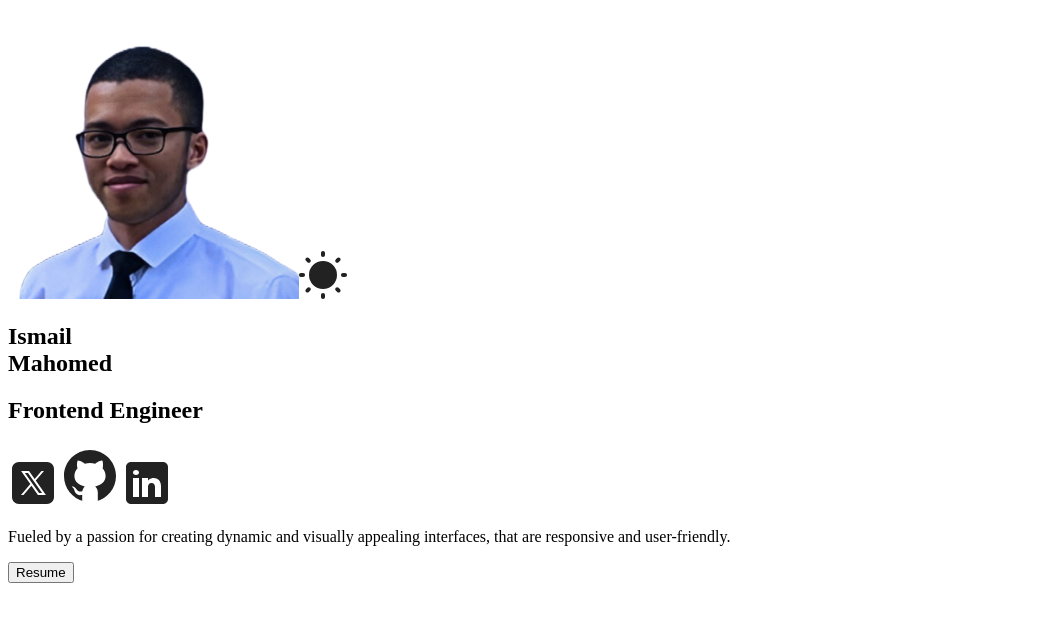
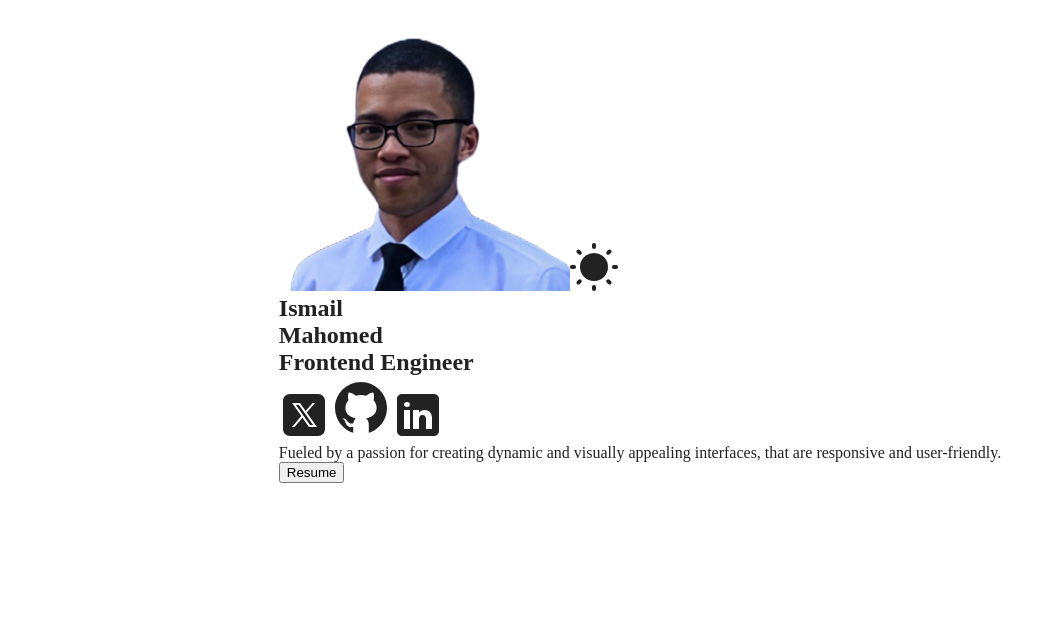
Before and after one commit to CTHartze/profile-portfolio-website, a React (Vite) app: page / in a window 1280 px wide. Shown: the top 622 px of the page, without its empty margins (0-1056 px from the left). Built offline with nearby package versions, Linux system fonts and the light colour scheme.

Commit message:
toggleTheme / theme switch styling

```diff
--- a/src/App.css
+++ b/src/App.css
@@ -0,0 +1,41 @@
+:root {
+  --background-color: #fff;
+  --btn-color: #0987f2;
+  --btn-text-color: #fff;
+  --project-card-bg: #ffffff00;
+  --text-color: #222;
+  --form-text-color: #555;
+  --footer-text-color: #888;
+}
+
+[data-theme="dark"] {
+  --background-color: #222;
+  --btn-color: #fff;
+  --btn-text-color: #222;
+  --project-card-bg: #fff;
+  --text-color: #fff;
+  --form-text-color: #fff;
+  --footer-text-color: #bbb;
+}
+
+body {
+  background-color: var(--background-color);
+  display: flex;
+  justify-content: center;
+  margin: 0 auto 60px;
+}
+
+#root {
+  display: flex;
+  flex-direction: column;
+  gap: 60px;
+}
+
+h1,
+h2,
+h3,
+p {
+  color: var(--text-color);
+  margin: 0;
+  padding: 0;
+}
```
